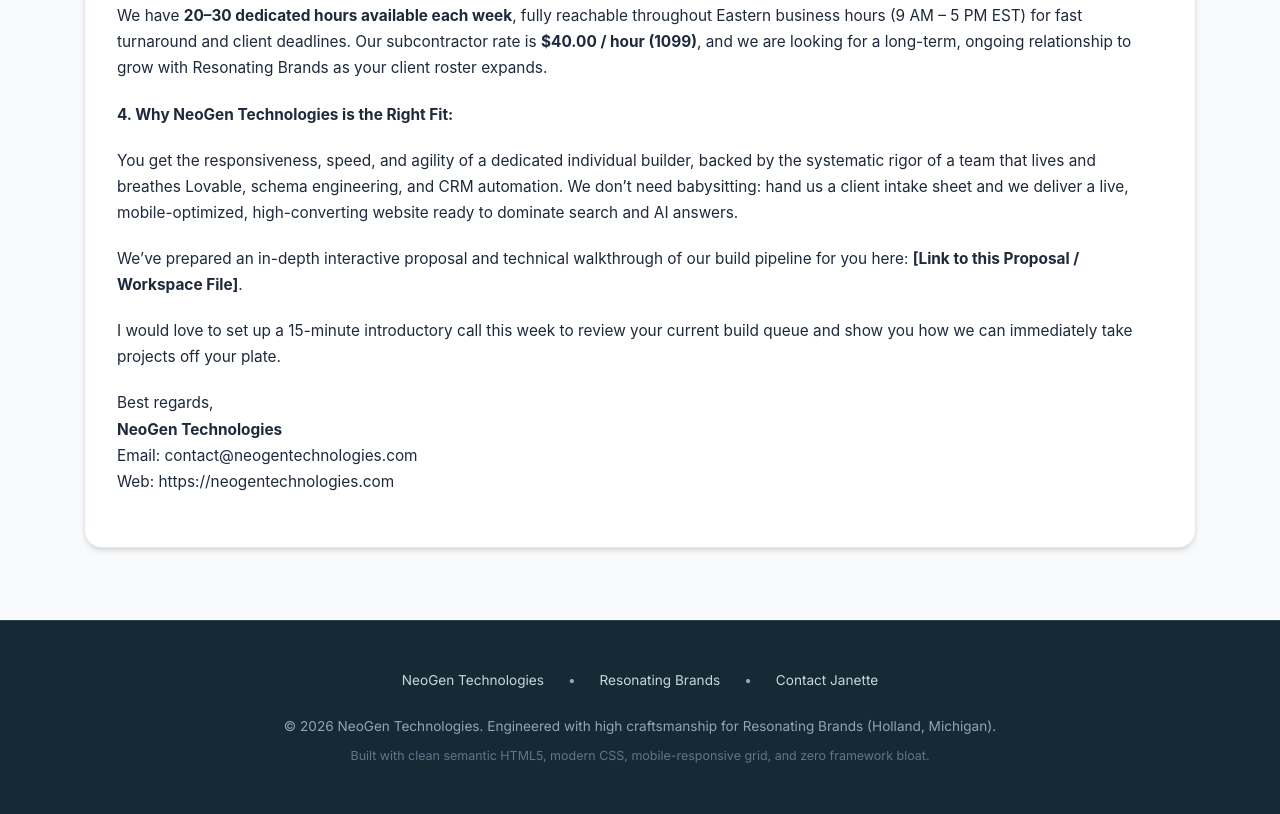
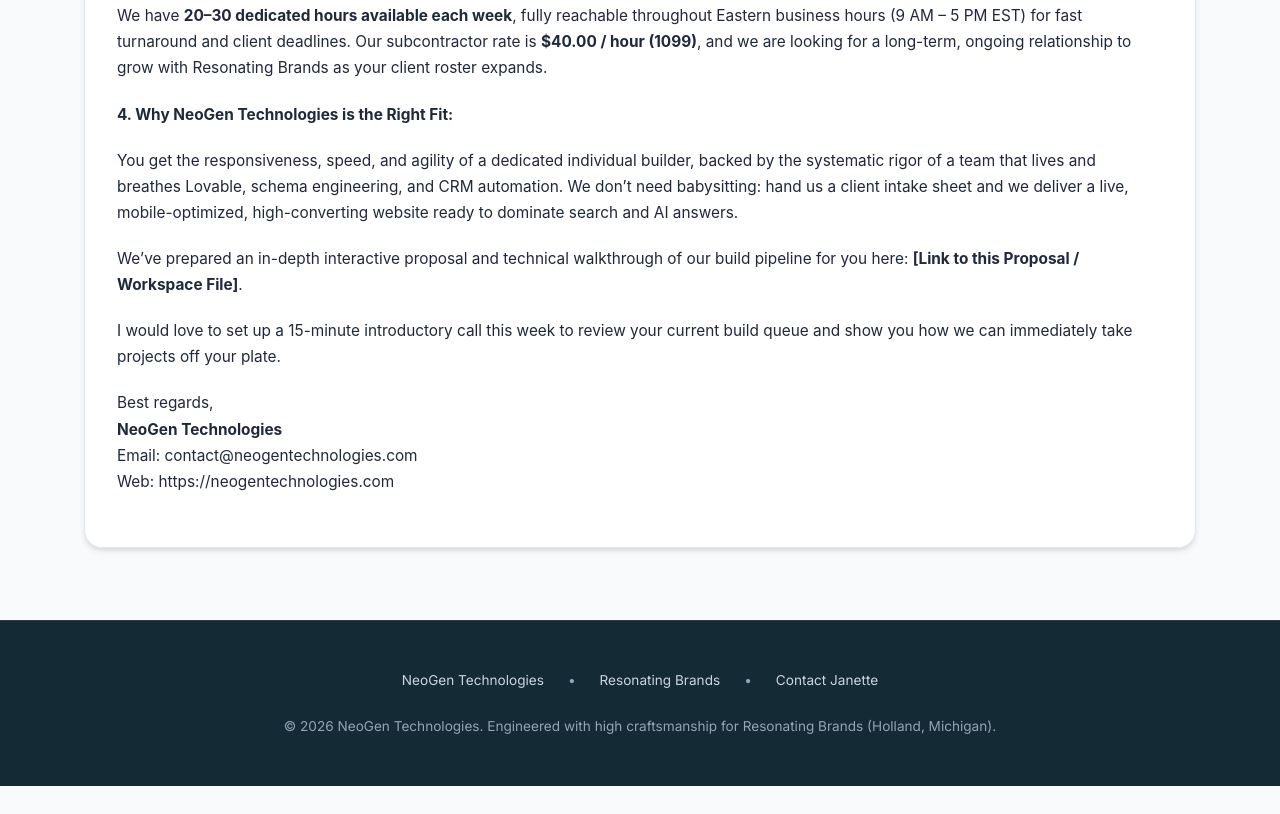
Before and after one commit to faxingberling1/resonating-brands, a website: page proposal.html in a window 1280 px wide. Shown: the part 9096-9910 px from the top of the page. After the commit the page ends 9882 px from the top, so only its background shows below. Drawn offline with Linux system fonts and the light colour scheme.

Commit message:
style: remove technical footer text from proposal

```diff
--- a/proposal.html
+++ b/proposal.html
@@ -1710,7 +1710,6 @@
         <a href="mailto:janette@resonatingbrands.com">Contact Janette</a>
       </div>
       <p>© 2026 NeoGen Technologies. Engineered with high craftsmanship for Resonating Brands (Holland, Michigan).</p>
-      <p style="margin-top: 0.5rem; font-size: 0.78rem; color: #64748b;">Built with clean semantic HTML5, modern CSS, mobile-responsive grid, and zero framework bloat.</p>
     </div>
   </footer>
 
```
